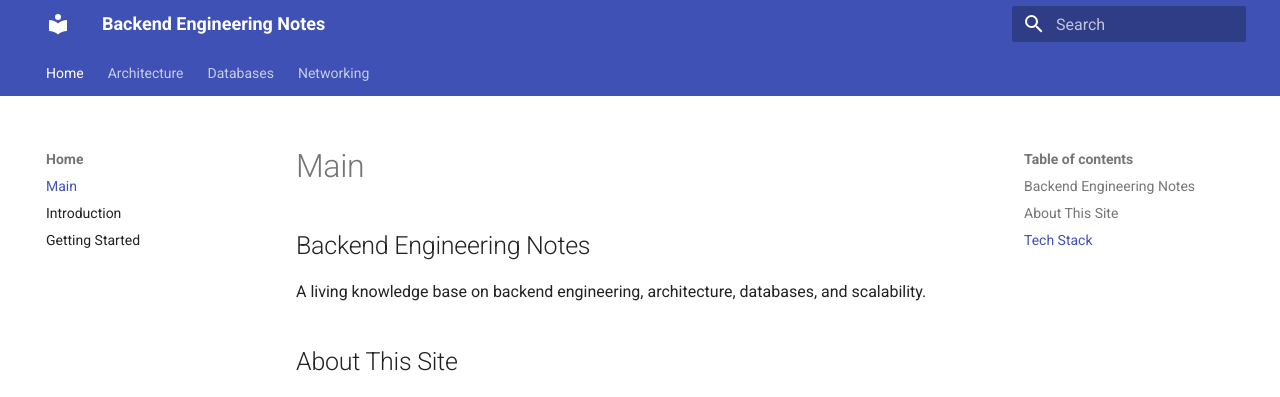
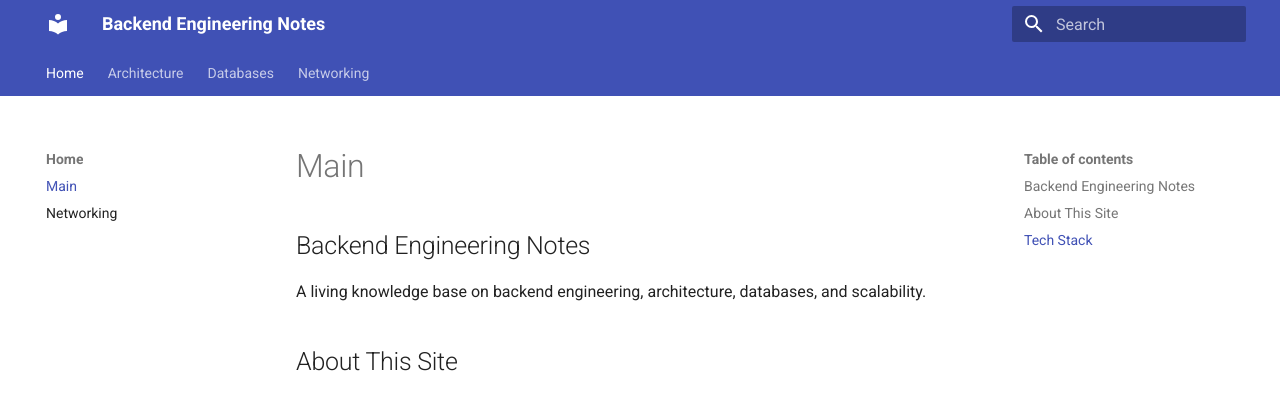
Before and after one commit to labeebahmad201/backend-engineering-notes, an MkDocs documentation site: the page built from docs/index.md, in a window 1280 px wide. Shown: the top 397 px of the page. Built offline with MkDocs 1.6.1 and Material for MkDocs 9.7.7, drawn with Linux system fonts in a browser that asks for light colours.

Commit message:
Update mkdocs.yml

```diff
--- a/mkdocs.yml
+++ b/mkdocs.yml
@@ -13,8 +13,7 @@ theme:
 nav:
   - Home:
       - Main: index.md
-      - Introduction: introduction.md
-      - Getting Started: getting-started.md
+      - Networking: networking/index.md
   - Architecture:
       - Layered: architecture/layered.md
       - Microservices: architecture/microservices.md
```
